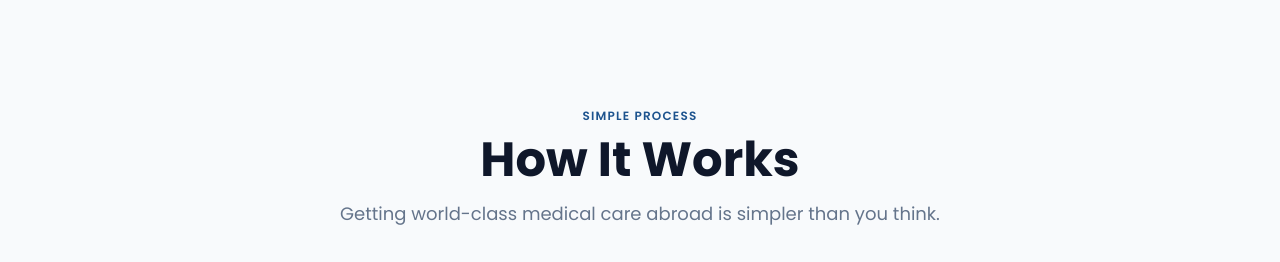
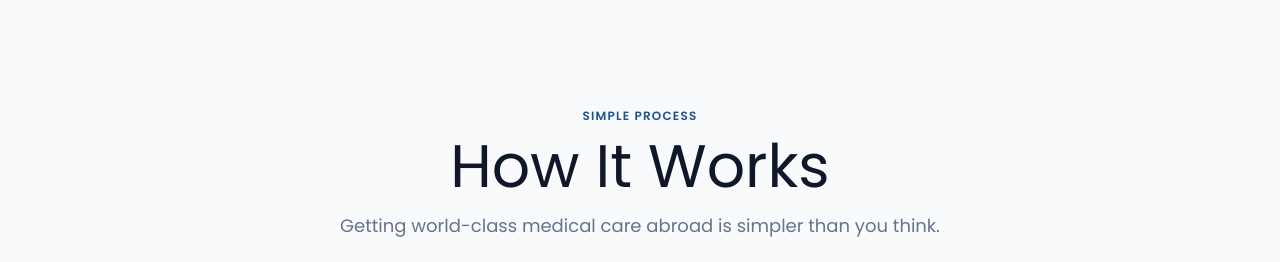
Before and after one commit to VeerSingh07/livontaglobal, a plain HTML site: page index.html in a window 1280 px wide. Shown: the part 5660-5922 px from the top of the page. Drawn offline with nearby package versions, Linux system fonts and the light colour scheme.

Commit message:
task completed

```diff
--- a/index.html
+++ b/index.html
@@ -640,7 +640,7 @@
     <!-- Header -->
     <div class="text-center mb-14 fade-up">
       <span class="inline-block text-primary text-xs font-semibold tracking-widest uppercase mb-3">Simple Process</span>
-      <h2 class="text-3xl md:text-4xl lg:text-5xl font-bold text-dark mb-4">How It Works</h2>
+      <h2 class="text-3xl md:text-4xl lg:text-6xl font-normal text-dark mb-4">How It Works</h2>
       <p class="text-muted text-base md:text-lg max-w-2xl mx-auto leading-relaxed">
         Getting world-class medical care abroad is simpler than you think.
       </p>
```
